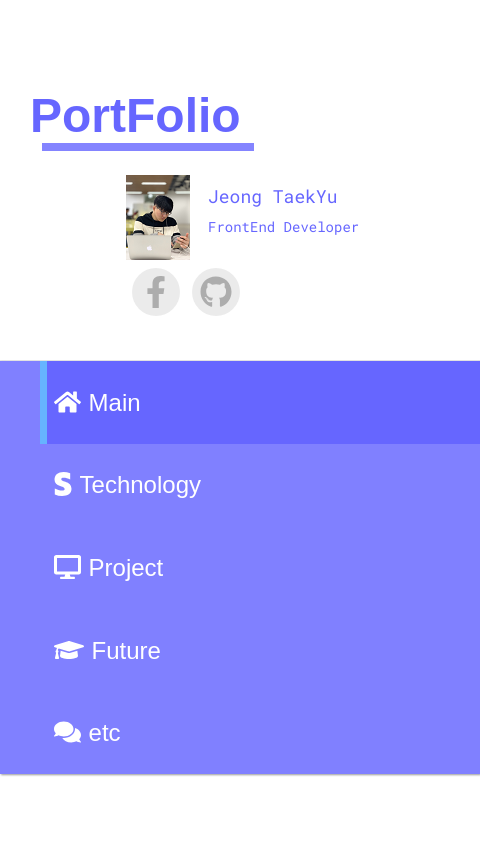
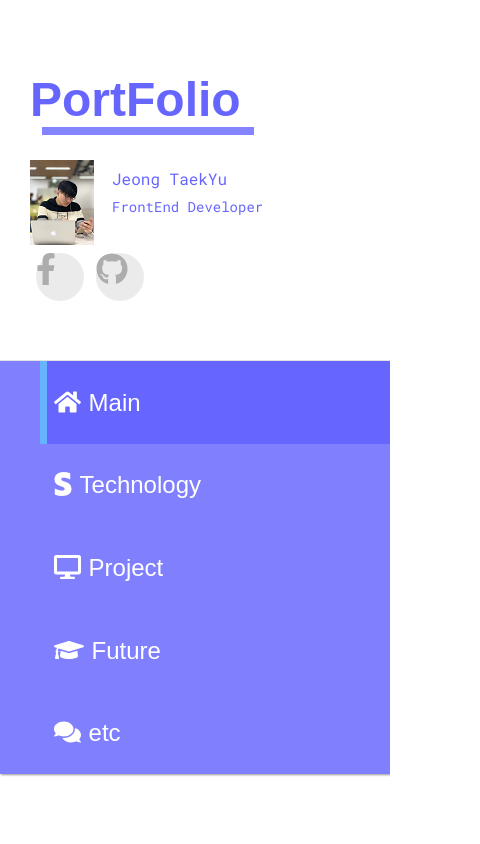
Before and after one commit to wdjty326/wdjty326.github.io, a React app: page / in a window 390 px wide. Shown: the top 844 px of the page, 480 px wide, since content can reach past the window. Built offline with nearby package versions, Linux system fonts and the light colour scheme; a web font is replaced by a local one.

Commit message:
width 360 지원

```diff
--- a/src/contrainers/mainContent/page/home.scss
+++ b/src/contrainers/mainContent/page/home.scss
@@ -50,7 +50,8 @@ $homeContentColor: #666666;
       font-size: 4.5em;
       color: $homeContentColor;
       animation: none;
-
+      transform: none;
+      top: 0;
       .prepend {
         position: absolute;
         width: 40px;
--- a/src/contrainers/mainHeader/index.jsx
+++ b/src/contrainers/mainHeader/index.jsx
@@ -10,7 +10,7 @@ class MainHeader extends React.Component {
   render() {
     return (
       <div id="MainHeader"> {/* 메인 */}
-        <div className="Content"> {/* 컨텐츠 */}
+        <div className="content"> {/* 컨텐츠 */}
           <MainHeaderProfile />
           <MainHeaderTitle />
         </div>
--- a/src/contrainers/mainHeader/profile.jsx
+++ b/src/contrainers/mainHeader/profile.jsx
@@ -3,7 +3,7 @@
  */
 import React from 'react';
 import { FontAwesomeIcon } from '@fortawesome/react-fontawesome';
-import '../../resources/mainHeader/styles/profile.css'
+import './profile.scss'
 
 const Button = ({ link, children }) => (
   <div className="BrandButton">
@@ -16,15 +16,15 @@ const Button = ({ link, children }) => (
 class MainHeaderProfile extends React.Component {
   render() {
     return (
-      <div className="Profile"> {/* 프로필 */}
-        <div className="Info">
-          <div className="Image" />
-          <div className="Text">
+      <div className="profile"> {/* 프로필 */}
+        <div className="info">
+          <div className="image" />
+          <div className="text">
             <p>Jeong TaekYu</p>
             <p>FrontEnd Developer</p>
           </div>
         </div>
-        <div className="Buttons">
+        <div className="buttons">
           <Button link="https://www.facebook.com/wdjty?ref=bookmarks">
             <FontAwesomeIcon icon={['fab', 'facebook-f']} />
           </Button>
--- a/src/resources/mainHeader/styles/profile.css
+++ b/src/contrainers/mainHeader/profile.scss
@@ -1,60 +1,57 @@
-.Profile {
+.profile {
   position: relative;
   display: inline-block;
   width: 240px;
   animation: moveLeftProfile .5s linear forwards;
-}
 
-.Profile > div {
+  div {
     display: inline-block;
   }
-
-.Profile > .Info {
+  .info {
     display: inline-flex;
     align-content: center;
-}
 
-.Profile > .Info > .Image {
+    .image {
       width: 64px;
       height: 85px;
-  background-image: url('../images/profile_x64.png');
+      background-image: url('../../resources/mainHeader/images/profile_x64.png');
       background-repeat: no-repeat;
       background-position: center center;
       transition: opacity .2s linear;
     }
 
-.Profile > .Info > .Text {
+    .text {
       padding-left: 18px;
       font-family: 'Roboto Mono', monospace;
       color: #6666ff;
-}
 
-.Profile > .Info > .Text > p:nth-child(1) {
+      .p:nth-child(1) {
         font-size: 18px;
       }
 
-.Profile > .Info > .Text > p:nth-child(2) {
+      p:nth-child(2) {
         font-size: 14px;
       }
-
-.Profile > .Buttons {
+    }
+  }
+  .buttons {
     display: block;
     margin-top: 8px;
   }
+}
 
-.Title {
+.title {
   position: relative;
   display: inline-block;
   left: 60px;
   animation: moveRightTitle .5s linear forwards;
-}
 
-.Title > h1 {
+  h1 {
     color: #6666ff;
     font-family: 'Sunflower', sans-serif;
   }
 
-.Title::after {
+  &::after {
     content: '\00a0';
     position: absolute;
     margin-left: 12px;
@@ -62,6 +59,7 @@
     height: 8px;
     background-color: #6666ff;
     opacity: .8;
+  }
 }
 
 /* Title 좌측 이동 */
@@ -141,38 +139,41 @@
 }
 
 @media screen and (max-width:1280px) {
-  .Profile {
+  .profile {
     width: 176px;
     animation: moveRightProfile .5s linear forwards;
-  }
-
-  .Profile > .Info > .Image {
+    .info {
+      .image {
         opacity: 0;
         width: 0;
       }
+    }
+  }
 
-  .Title {
+  .title {
     left: 30px;
     animation: moveLeftTitle .5s linear forwards;
   }
 }
 
 @media screen and (max-width: 480px) {
-  .Profile {
+  .profile {
     width: 240px;
-    top: 65px;
+    top: 78px;
+    left: 30px;
     animation: none;
-    transform: translateX(calc(100vw - 264px));
-  }
-
-  .Title {
-    animation: none;
-    transform: translateX(-240px);
-    top: -65px
-  }
-
-  .Profile > .Info > .Image {
+    transform: none;
+    .info {
+      .image {
         opacity: 1;
         width: 64px;
       }
     }
+  }
+
+  .title {
+    animation: none;
+    transform: none;
+    top: -151px
+  }
+}
--- a/src/contrainers/mainHeader/title.jsx
+++ b/src/contrainers/mainHeader/title.jsx
@@ -6,7 +6,7 @@ import React from 'react';
 class MainHeaderTitle extends React.Component {
   render() {
     return (
-      <div className="Title"> {/* 타이틀 */}
+      <div className="title"> {/* 타이틀 */}
         <h1>PortFolio</h1>
       </div>
     );
--- a/src/index.css
+++ b/src/index.css
@@ -4,7 +4,7 @@ html, body, #root {
   width: 100%;
   height: 100%;
   margin: 0;
-  min-width: 480px;
+  min-width: 320px;
   min-height: 600px;
 }
 
--- a/src/resources/mainHeader/styles/mainHeader.css
+++ b/src/resources/mainHeader/styles/mainHeader.css
@@ -3,7 +3,7 @@
   display: flex;
   width: 100%;
   height: 100%;
-  min-width: 480px;
+  min-width: 320px;
   max-height: 180px;
   background-color: #ffffff;
   border-bottom: 1px solid rgb(231, 231, 231);
@@ -11,7 +11,7 @@
   transition: max-height .2s linear;
 }
 
-#MainHeader > .Content {
+#MainHeader > .content {
   position: relative;
   display: flex;
   width: 100%;
@@ -26,4 +26,8 @@
   #MainHeader {
     max-height: 360px;
   }
+
+  #MainHeader > .content {
+    display: block;
+  }
 }
```
Lines whose indentation alone changed are shown as unchanged.
